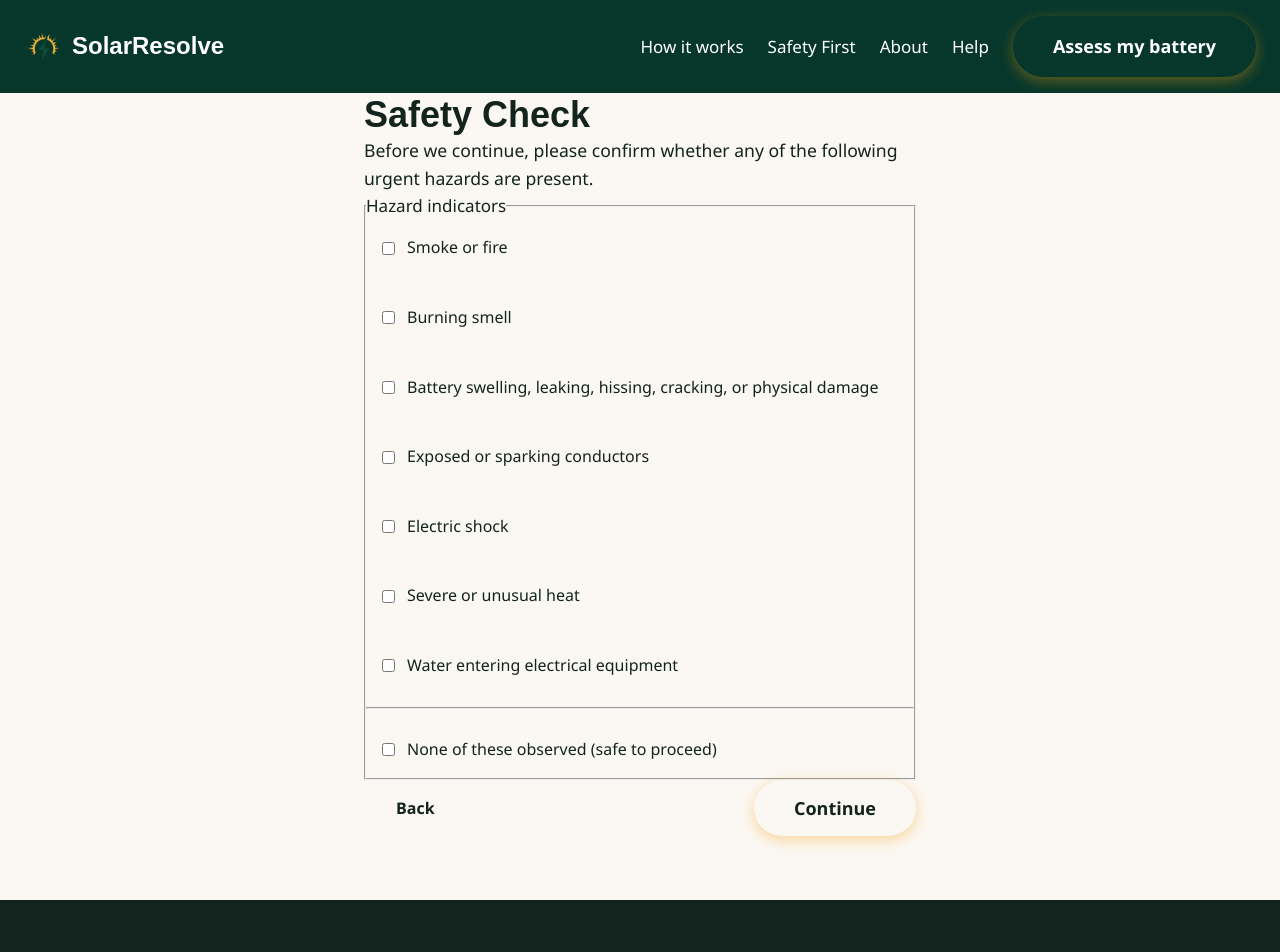
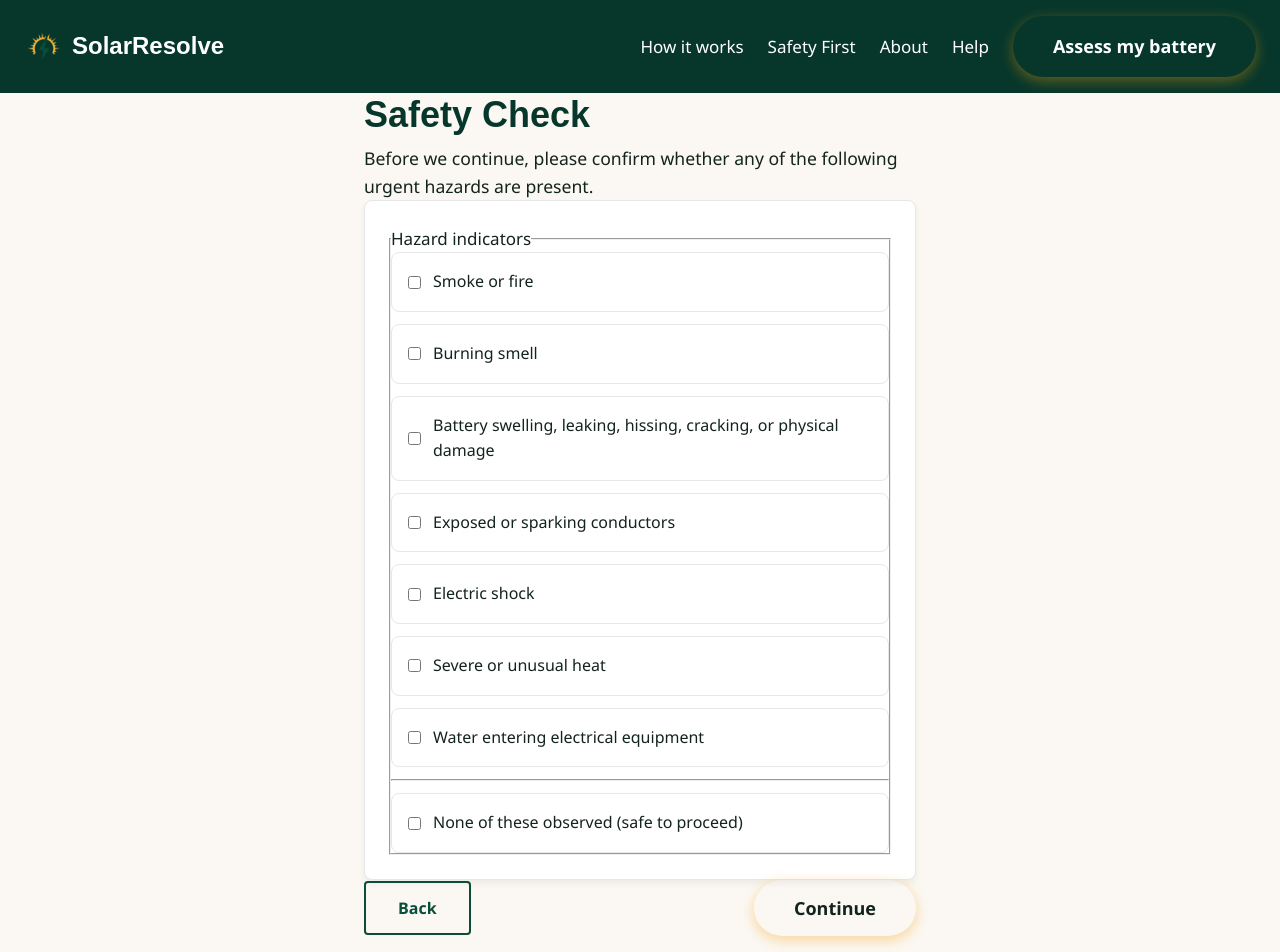
Before and after one commit to albunani/SolarResolve-24, a React (Vite) app in the folder frontend/: page /safety-check in a window 1280 px wide. Shown: the top 952 px of the page. Built offline with nearby package versions, Linux system fonts and the light colour scheme; no server answers.

Commit message:
fix: remove legacy dark mode colors from input fields and forms

```diff
--- a/frontend/src/screens/FormStyles.css
+++ b/frontend/src/screens/FormStyles.css
@@ -15,40 +15,40 @@
 .form-header h1 {
   font-size: 2.25rem;
   font-weight: 800;
-  color: var(--text-primary);
-  margin-bottom: var(--space-sm);
+  color: var(--color-forest-900);
+  margin-bottom: var(--space-2);
   line-height: 1.2;
 }
 
 .form-header p {
-  color: var(--text-secondary);
+  color: var(--color-ink-900);
   font-size: 1.1rem;
 }
 
 .form-section {
-  background-color: var(--bg-surface);
-  border: 1px solid var(--border-color);
-  border-radius: var(--radius-lg);
-  padding: var(--space-lg);
+  background-color: var(--color-white);
+  border: 1px solid #e5e7eb;
+  border-radius: 8px;
+  padding: var(--space-6);
   display: flex;
   flex-direction: column;
-  gap: var(--space-md);
-  box-shadow: var(--shadow-md);
+  gap: var(--space-4);
+  box-shadow: 0 4px 6px rgba(0,0,0,0.05);
   transition: transform 0.2s ease, box-shadow 0.2s ease;
 }
 
 .form-section:hover {
-  box-shadow: var(--shadow-lg);
+  box-shadow: 0 10px 15px -3px rgba(0, 0, 0, 0.1);
   transform: translateY(-2px);
 }
 
 .form-section h2 {
   font-size: 1.25rem;
   font-weight: 700;
-  color: var(--text-primary);
-  margin-bottom: var(--space-sm);
-  border-bottom: 1px solid var(--border-color);
-  padding-bottom: var(--space-sm);
+  color: var(--color-forest-900);
+  margin-bottom: var(--space-2);
+  border-bottom: 1px solid #e5e7eb;
+  padding-bottom: var(--space-2);
 }
 
 /* Checkboxes */
@@ -64,27 +64,27 @@
   gap: 12px;
   cursor: pointer;
   padding: 16px;
-  border-radius: var(--radius-md);
-  border: 1px solid var(--border-color);
-  background-color: rgba(255, 255, 255, 0.02);
+  border-radius: 8px;
+  border: 1px solid #e5e7eb;
+  background-color: var(--color-white);
   transition: all 0.2s;
 }
 
 .checkbox-label:hover {
-  background-color: rgba(255, 255, 255, 0.05);
-  border-color: var(--text-secondary);
+  background-color: #f9fafb;
+  border-color: var(--color-forest-900);
 }
 
 .checkbox-text {
   font-size: 1rem;
-  color: var(--text-primary);
+  color: var(--color-ink-900);
   font-weight: 500;
 }
 
 /* Inputs */
 .form-row {
   display: flex;
-  gap: var(--space-md);
+  gap: var(--space-4);
 }
 
 .form-row > * {
@@ -99,7 +99,7 @@
 
 .form-group label {
   font-weight: 600;
-  color: var(--text-secondary);
+  color: var(--color-forest-900);
   font-size: 0.9rem;
 }
 
@@ -107,9 +107,9 @@ input[type="text"],
 input[type="number"],
 select,
 textarea {
-  background-color: #0f172a; /* Darker than surface */
-  color: var(--text-primary);
-  border: 1px solid var(--border-color);
+  background-color: var(--color-white);
+  color: var(--color-ink-900);
+  border: 1px solid #ccc;
   border-radius: var(--radius-md);
   padding: 0.875rem 1rem;
   font-family: inherit;
@@ -121,8 +121,8 @@ input:focus,
 select:focus,
 textarea:focus {
   outline: none;
-  border-color: var(--accent-primary);
-  box-shadow: 0 0 0 3px rgba(245, 158, 11, 0.2);
+  border-color: var(--color-grid-green);
+  box-shadow: 0 0 0 3px rgba(11, 77, 59, 0.2);
 }
 
 textarea {
@@ -150,19 +150,19 @@ textarea {
 
 .secondary-btn {
   background-color: transparent;
-  color: var(--text-primary);
+  color: var(--color-grid-green);
   font-size: 1rem;
   font-weight: 600;
   padding: 0.875rem 2rem;
-  border: 1px solid var(--border-color);
-  border-radius: 9999px;
+  border: 2px solid var(--color-grid-green);
+  border-radius: 4px;
   cursor: pointer;
   transition: all 0.2s ease;
 }
 
 .secondary-btn:hover {
-  background-color: rgba(255, 255, 255, 0.05);
-  border-color: var(--text-secondary);
+  background-color: var(--color-grid-green);
+  color: var(--color-white);
 }
 
 .secondary-btn:active {
```
